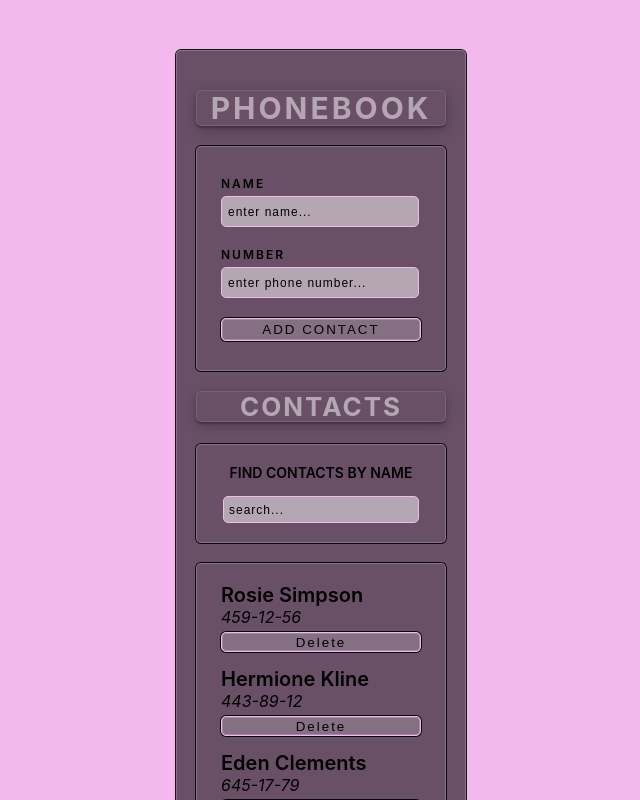
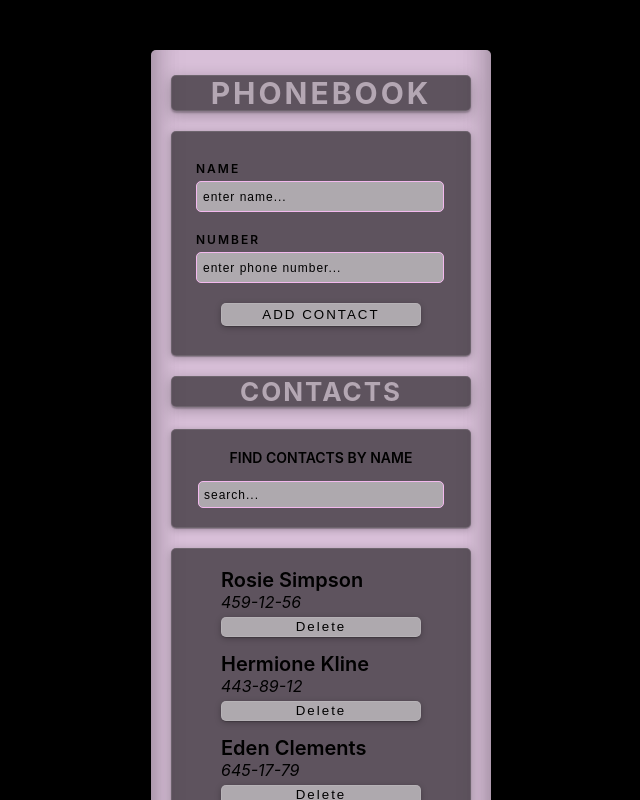
Before and after one commit to EfirNet/goit-react-hw-02-phonebook, a React (Create React App) app: page / in a window 1280 px wide. Shown: the top 800 px of the page, without its empty margins (319-959 px from the left). Built offline with nearby package versions, Linux system fonts and the light colour scheme.

Commit message:
change design

```diff
--- a/src/components/App.styled.js
+++ b/src/components/App.styled.js
@@ -8,22 +8,20 @@
       font-weight: 700;
       color: #B4A7B3;
       box-shadow: rgba(0, 0, 0, 0.25) 0px 0.0625em 0.0625em, rgba(0, 0, 0, 0.25) 0px 0.125em 0.5em, rgba(255, 255, 255, 0.1) 0px 0px 0px 1px inset;
-border-radius: 5px;
+      border-radius: 5px;
+      background-color: #00000090;
     `;
 
 export const Wrap = styled.div`
       display: flex;
       flex-direction: column;
       justify-content: center;
-      width: 250px;
+      width: 300px;
       margin: 50px auto;
-      padding: 20px;
-      background-color: #00000090;
+      padding: 5px 20px 20px;
+      background-color: thistle;
       border-radius: 5px;
-      box-shadow: rgba(255, 255, 255, 0.2) 0px 0px 0px 1px inset, rgba(0, 0, 0, 0.9) 0px 0px 0px 1px;
-      &:hover {
-        box-shadow: rgba(136, 165, 191, 0.48) 6px 2px 16px 0px, rgba(255, 255, 255, 0.8) -6px -2px 16px 0px;
-      }
+     box-shadow: rgba(0, 0, 0, 0.17) 0px -23px 25px 0px inset, rgba(0, 0, 0, 0.15) 0px -36px 30px 0px inset, rgba(0, 0, 0, 0.1) 0px -79px 40px 0px inset, rgba(0, 0, 0, 0.06) 0px 2px 1px, rgba(0, 0, 0, 0.09) 0px 4px 2px, rgba(0, 0, 0, 0.09) 0px 8px 4px, rgba(0, 0, 0, 0.09) 0px 16px 8px, rgba(0, 0, 0, 0.09) 0px 32px 16px;
     `;
 
 export const Subtitle = styled.h2`
@@ -36,4 +34,5 @@
       color: #B4A7B3;
       box-shadow: rgba(0, 0, 0, 0.25) 0px 0.0625em 0.0625em, rgba(0, 0, 0, 0.25) 0px 0.125em 0.5em, rgba(255, 255, 255, 0.1) 0px 0px 0px 1px inset;
       border-radius: 5px;
+      background-color: #00000090;
     `;
--- a/src/components/ContactForm/ContactForm.styled.js
+++ b/src/components/ContactForm/ContactForm.styled.js
@@ -5,11 +5,11 @@
       flex-direction: column;
       justify-content: center;
       margin: 0 auto;
-      width: 200px;
+      width: 250px;
       padding: 30px 25px;
       border-radius: 5px;
-      box-shadow: rgba(255, 255, 255, 0.2) 0px 0px 0px 1px inset,
-        rgba(0, 0, 0, 0.9) 0px 0px 0px 1px;
+      box-shadow: rgba(0, 0, 0, 0.25) 0px 0.0625em 0.0625em, rgba(0, 0, 0, 0.25) 0px 0.125em 0.5em, rgba(255, 255, 255, 0.1) 0px 0px 0px 1px inset;
+      background-color: #00000090;
     `;
 
 export const Label = styled.label`
@@ -20,7 +20,7 @@
     `;
 
 export const Input = styled.input`
-      width: 190px;
+      width: 240px;
       height: 23px;
       border-radius: 5px;
       padding: 3px;
@@ -33,10 +33,10 @@
         font-size: 12px;
         letter-spacing: 1px;
         padding-left: 3px;
-        &:hover {
+        /* &:hover {
           box-shadow: rgba(255, 255, 255, 0.2) 0px 0px 0px 1px inset,
             rgba(0, 0, 0, 0.9) 0px 0px 0px 1px;
-        }
+        } */
       }
     `;
 
@@ -48,18 +48,15 @@
       margin: 0 auto;
       text-transform: uppercase;
       letter-spacing: 2px;
-      background-color: #ffffff2f;
-      border: 1px solid #f3b9ee;
+      background-color: #ffffff7f;
+      border: 0;
       cursor: pointer;
-      box-shadow: rgba(255, 255, 255, 0.2) 0px 0px 0px 1px inset, rgba(0, 0, 0, 0.9) 0px 0px 0px 1px;
+      box-shadow: rgba(0, 0, 0, 0.25) 0px 0.0625em 0.0625em, rgba(0, 0, 0, 0.25) 0px 0.125em 0.5em, rgba(255, 255, 255, 0.1) 0px 0px 0px 1px inset;
 
-      /* box-shadow: rgba(0, 0, 0, 0.4) 0px 2px 4px,
-        rgba(0, 0, 0, 0.3) 0px 7px 13px -3px,
-        rgba(0, 0, 0, 0.2) 0px -3px 0px inset; */
       &:hover {
         box-shadow: rgba(0, 0, 0, 0.25) 0px 0.0625em 0.0625em,
           rgba(0, 0, 0, 0.25) 0px 0.125em 0.5em,
           rgba(255, 255, 255, 0.1) 0px 0px 0px 1px inset;
-        background-color: #ffffff7f;
+        background-color: #ffffff2f;
       }
     `;
--- a/src/components/ContactList/ContactList.styled.js
+++ b/src/components/ContactList/ContactList.styled.js
@@ -7,8 +7,9 @@
   list-style: none;
 padding: 20px 0;
 margin: 0;
+background-color: #00000090;
  border-radius: 5px;
-   box-shadow: rgba(255, 255, 255, 0.2) 0px 0px 0px 1px inset, rgba(0, 0, 0, 0.9) 0px 0px 0px 1px;
+   box-shadow: rgba(0, 0, 0, 0.25) 0px 0.0625em 0.0625em, rgba(0, 0, 0, 0.25) 0px 0.125em 0.5em, rgba(255, 255, 255, 0.1) 0px 0px 0px 1px inset;
 `;
 
 
@@ -20,15 +21,16 @@
       margin: 5px auto 15px;
       /* text-transform: uppercase; */
       letter-spacing: 2px;
-      background-color: #ffffff2f;
-      border: 1px solid #F3B9EE;
+      background-color: #ffffff7f;
+
+      border: 0;
       cursor: pointer;
-      box-shadow: rgba(255, 255, 255, 0.2) 0px 0px 0px 1px inset, rgba(0, 0, 0, 0.9) 0px 0px 0px 1px;
+      box-shadow: rgba(0, 0, 0, 0.25) 0px 0.0625em 0.0625em, rgba(0, 0, 0, 0.25) 0px 0.125em 0.5em, rgba(255, 255, 255, 0.1) 0px 0px 0px 1px inset;
 
       /* box-shadow: rgba(0, 0, 0, 0.05) 0px 0px 0px 1px, rgb(209, 213, 219) 0px 0px 0px 1px inset; */
       &:hover {
         box-shadow:rgba(0, 0, 0, 0.25) 0px 0.0625em 0.0625em, rgba(0, 0, 0, 0.25) 0px 0.125em 0.5em, rgba(255, 255, 255, 0.1) 0px 0px 0px 1px inset;
-      background-color: #ffffff7f;
+      background-color: #ffffff2f;
       }
     `;
 
--- a/src/components/Filter/Filter.styled.js
+++ b/src/components/Filter/Filter.styled.js
@@ -8,13 +8,13 @@
   margin-bottom: 20px;
   padding: 20px 0;
   border-radius: 5px;
-  box-shadow: rgba(255, 255, 255, 0.2) 0px 0px 0px 1px inset,
-    rgba(0, 0, 0, 0.9) 0px 0px 0px 1px;
+  box-shadow: rgba(0, 0, 0, 0.25) 0px 0.0625em 0.0625em, rgba(0, 0, 0, 0.25) 0px 0.125em 0.5em, rgba(255, 255, 255, 0.1) 0px 0px 0px 1px inset;
+  background-color: #00000090;
 `;
 
 export const Input = styled.input`
   background-color: #ffffff7f;
-  width: 190px;
+  width: 240px;
   border-radius: 5px;
   margin: 0 auto;
   height: 23px;
--- a/src/index.css
+++ b/src/index.css
@@ -7,7 +7,7 @@
     sans-serif;
   -webkit-font-smoothing: antialiased;
   -moz-osx-font-smoothing: grayscale;
-  background-color: rgba(228, 92, 216, 0.425);
+  background-color: #000000;
 }
 
 code {
```
